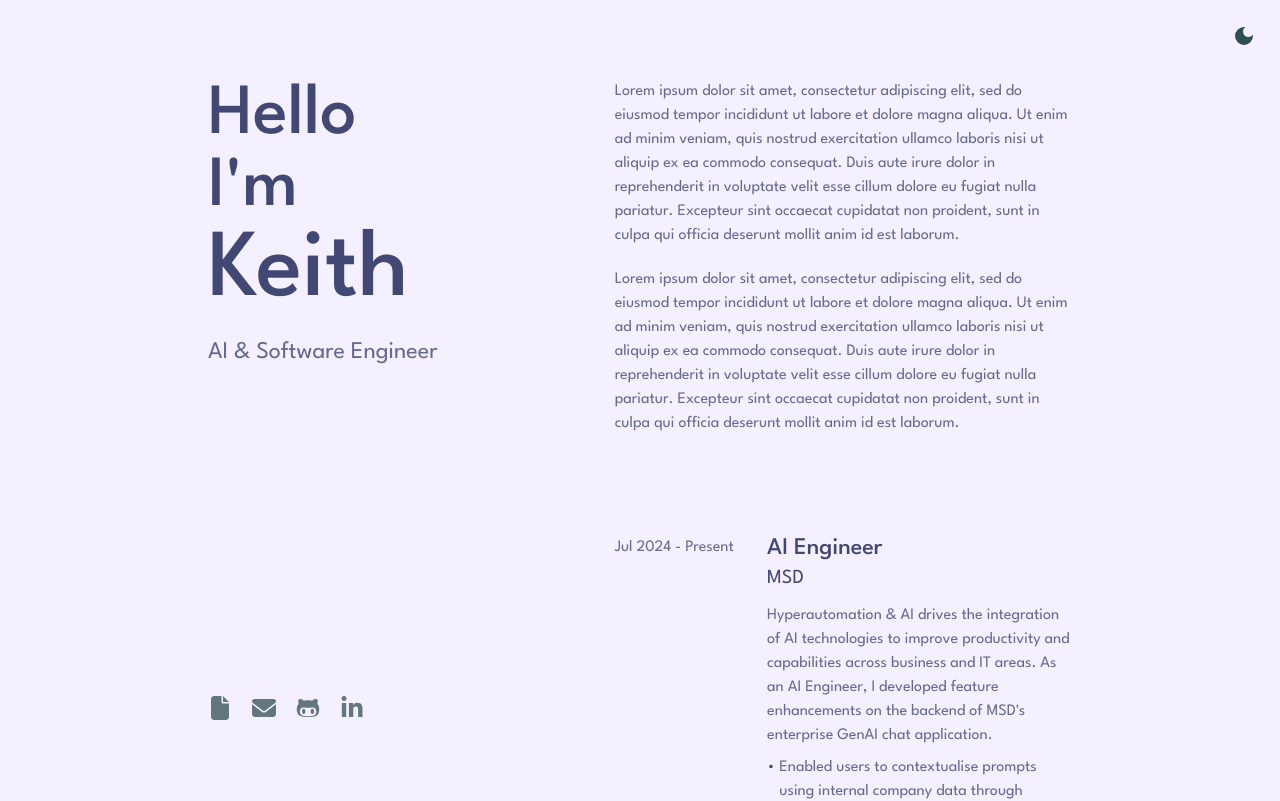
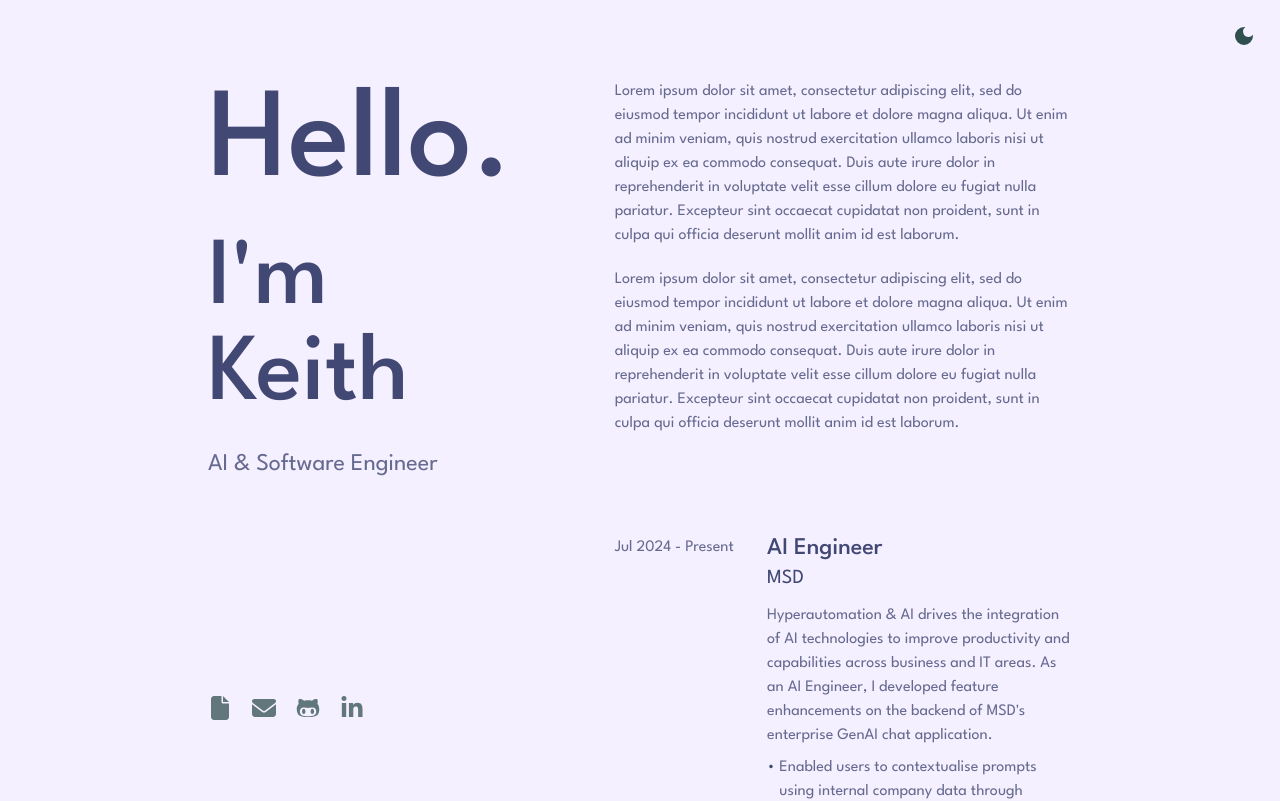
Before and after one commit to keithchewzk/heyitskeith, a React (Create React App) app: page / in a window 1280 px wide. Shown: the top 801 px of the page. Built offline with nearby package versions, Linux system fonts and the light colour scheme.

Commit message:
adjust hero text

```diff
--- a/src/components/Hero/Hero.tsx
+++ b/src/components/Hero/Hero.tsx
@@ -1,12 +1,8 @@
 function Hero() {
   return (
     <div className="mb-20">
-      <p className="text-7xl font-medium">
-        Hello
-        <br />
-        I'm
-      </p>
-      <p className="text-8xl font-medium mb-4">Keith</p>
+      <p className="text-9xl font-medium mb-6">Hello.</p>
+      <p className="text-8xl font-medium mb-6">I'm Keith</p>
       <p className="text-2xl text-text-muted">AI & Software Engineer</p>
     </div>
   );
```
